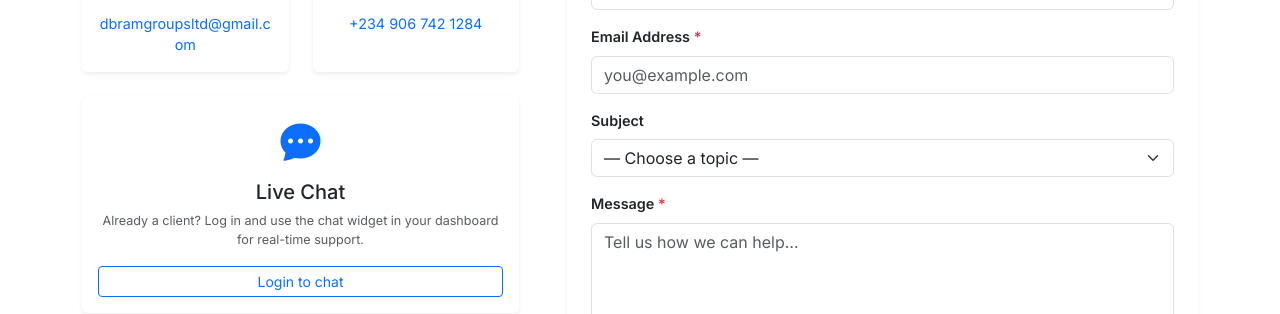
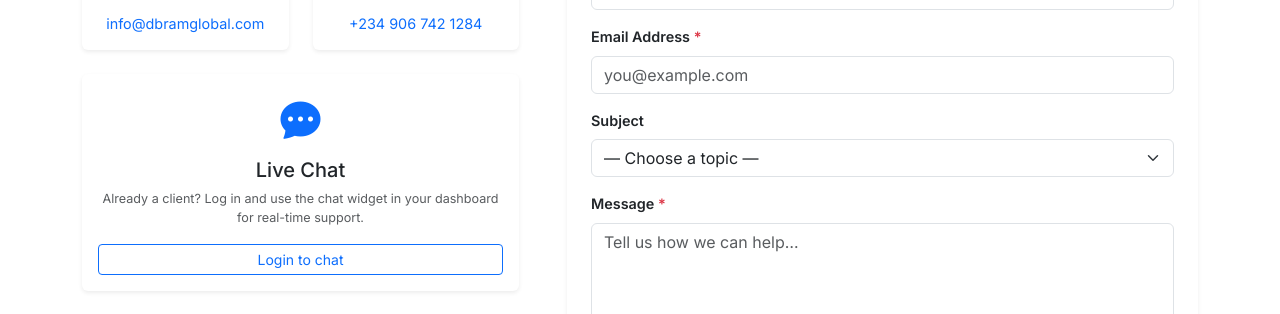
Before and after one commit to dbramgroupsltd/dbram-research, a website: page views/contact.html in a window 1280 px wide. Shown: the part 486-800 px from the top of the page. Drawn offline with nearby package versions, Linux system fonts and the light colour scheme; no server answers.

Commit message:
Updated contact email to info@dbramglobal.com

```diff
--- a/views/contact.html
+++ b/views/contact.html
@@ -32,7 +32,7 @@
               <i class="bi bi-envelope-fill fs-1 text-primary"></i>
               <h5 class="mt-2">Email Us</h5>
               <p class="text-muted small">We reply within 2 hours during business hours.</p>
-              <a href="mailto:dbramgroupsltd@gmail.com" class="text-primary">dbramgroupsltd@gmail.com</a>
+              <a href="mailto:info@dbramglobal.com" class="text-primary">info@dbramglobal.com</a>
             </div>
           </div>
           <div class="col-md-6">
```
